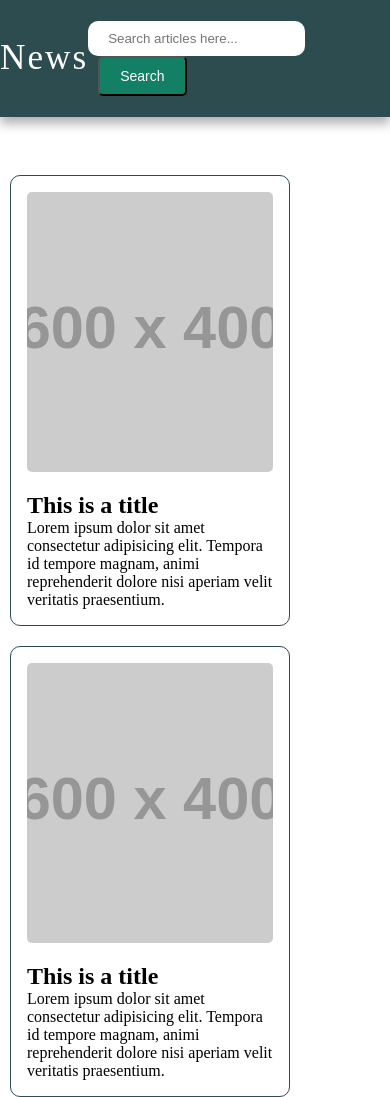
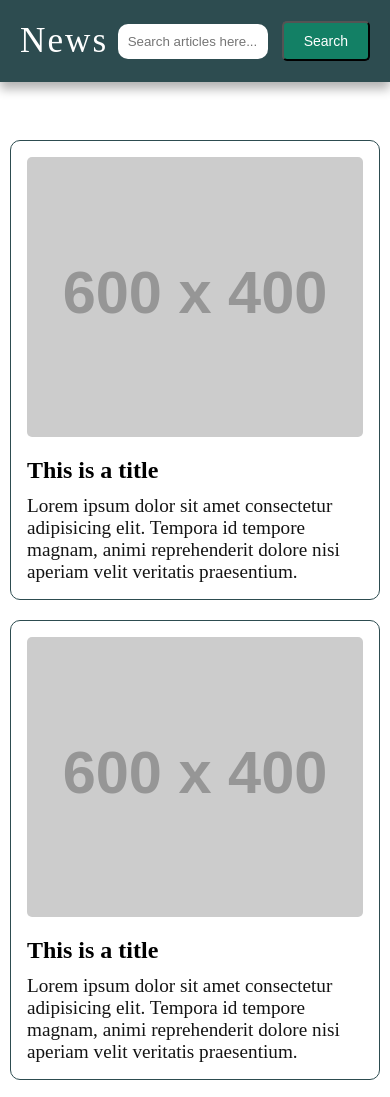
Before and after one commit to aastik7/Vanilla-JS-News, a plain HTML site: page index.html in a window 390 px wide. Shown: the top 1097 px of the page. Drawn offline with Linux system fonts and the light colour scheme; placeholder pictures from the web are drawn by us.

Commit message:
added media queries

```diff
--- a/style.css
+++ b/style.css
@@ -82,5 +82,31 @@ nav {
 }
 
 .blog-card h1 {
-  color: ;
+  color: #141414;
+  font-size: 1.7rem;
+  font-weight: 500;
 }
+
+.blog-card p {
+  color: #141414;
+  font-size: 1.2rem;
+  font-weight: 500;
+  padding-top: 0.7rem;
+}
+
+@media (max-width: 500px) {
+  nav {
+    padding: 0 20px;
+  }
+  .navbar logo {
+    font-size: 1.8rem;
+  }
+  #search-input {
+    width: 150px;
+    padding: 10px 10px;
+  }
+
+  .blog-card {
+    width: 100%;
+  }
+}
```
